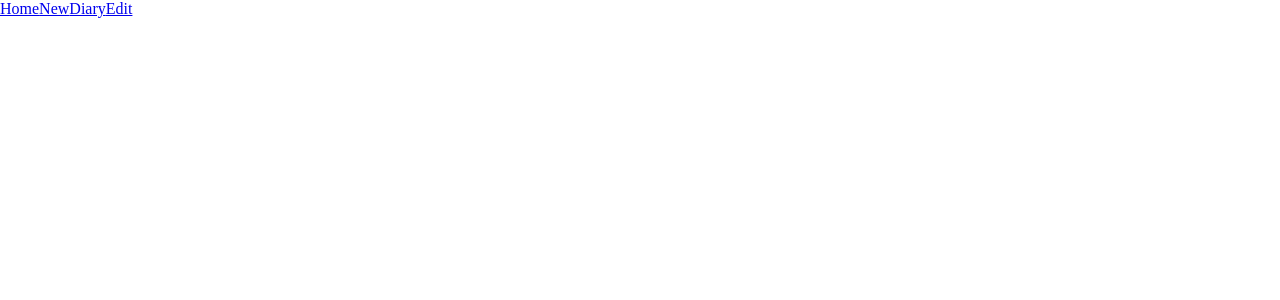
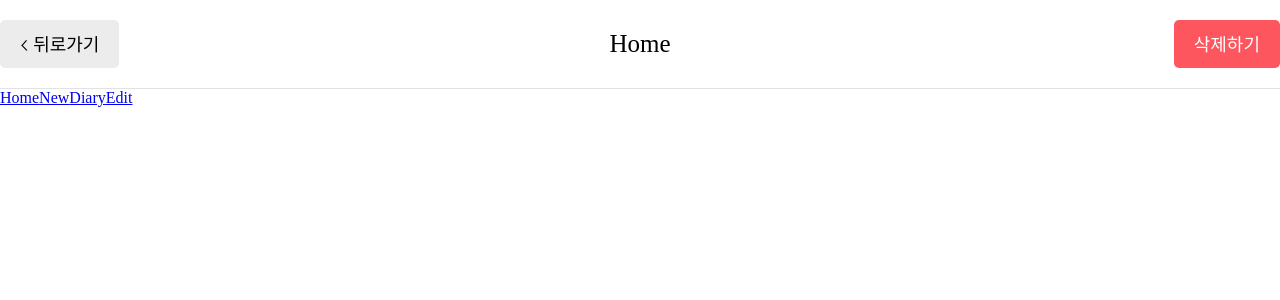
Before and after one commit to Heesu01/emotional_diary, a React (Create React App) app: page / in a window 1280 px wide. Shown: the top 300 px of the page. Built offline with nearby package versions, Linux system fonts and the light colour scheme; a web font is replaced by a local one.

Commit message:
기본 공통컴포넌트 구현

```diff
--- /dev/null
+++ b/src/components/Button.js
@@ -0,0 +1,46 @@
+import React from "react";
+import styled, { css } from "styled-components";
+
+const Button = ({ text, type, onClick }) => {
+  const btnType = ["positive", "negative"].includes(type) ? type : "default";
+  return (
+    <Btn btnType={btnType} onClick={onClick}>
+      {text}
+    </Btn>
+  );
+};
+
+Button.defaultProps = {
+  type: "default",
+};
+
+const Btn = styled.button`
+  cursor: pointer;
+  border: none;
+  border-radius: 5px;
+  padding: 10px 20px 10px 20px;
+  font-size: 18px;
+  white-space: nowrap;
+  font-family: "Nanum Pen Script";
+
+  ${(props) =>
+    props.btnType === "default" &&
+    css`
+      background-color: #ececec;
+      color: black;
+    `}
+
+  ${(props) =>
+    props.btnType === "positive" &&
+    css`
+      background-color: #64c964;
+      color: white;
+    `}
+    ${(props) =>
+    props.btnType === "negative" &&
+    css`
+      background-color: #fd565f;
+      color: white;
+    `}
+`;
+export default Button;
--- /dev/null
+++ b/src/components/Header.js
@@ -0,0 +1,38 @@
+import React from "react";
+import styled from "styled-components";
+
+const Header = ({ title, leftChild, rightChild }) => {
+  return (
+    <HeaderDiv>
+      <Left>{leftChild}</Left>
+      <Title>{title}</Title>
+      <Right>{rightChild}</Right>
+    </HeaderDiv>
+  );
+};
+const HeaderDiv = styled.div`
+  padding: 20px 0;
+  display: flex;
+  align-items: center;
+  border-bottom: 1px solid #e2e2e2;
+  div {
+    display: flex;
+  }
+  button {
+    font-family: "Nanum Pen Script";
+  }
+`;
+const Left = styled.div`
+  width: 25%;
+  justify-content: start;
+`;
+const Title = styled.div`
+  width: 50%;
+  font-size: 25px;
+  justify-content: center;
+`;
+const Right = styled.div`
+  width: 25%;
+  justify-content: end;
+`;
+export default Header;
--- a/src/pages/Home.js
+++ b/src/pages/Home.js
@@ -1,10 +1,17 @@
 import React from "react";
-import { useSearchParams } from "react-router-dom";
+import Button from "../components/Button";
+import Header from "../components/Header";
 
 const Home = () => {
-  const [SearchParams, setSearchParams] = useSearchParams();
-  console.log(SearchParams.get("sort"));
-  return <div></div>;
+  return (
+    <div>
+      <Header
+        title={"Home"}
+        leftChild={<Button type={"default"} text={"< 뒤로가기"} />}
+        rightChild={<Button type={"negative"} text={"삭제하기"} />}
+      />
+    </div>
+  );
 };
 
 export default Home;
```
